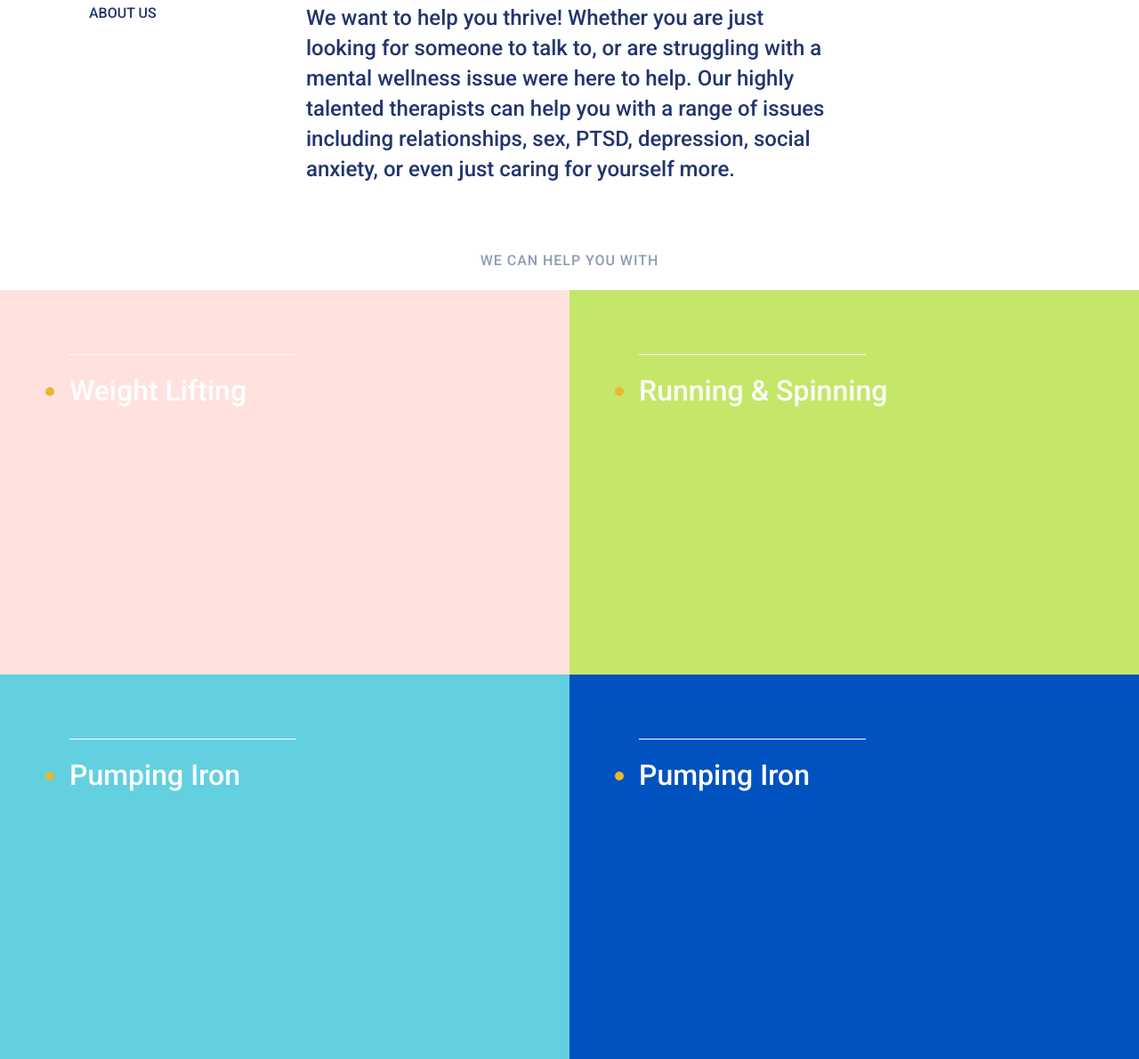
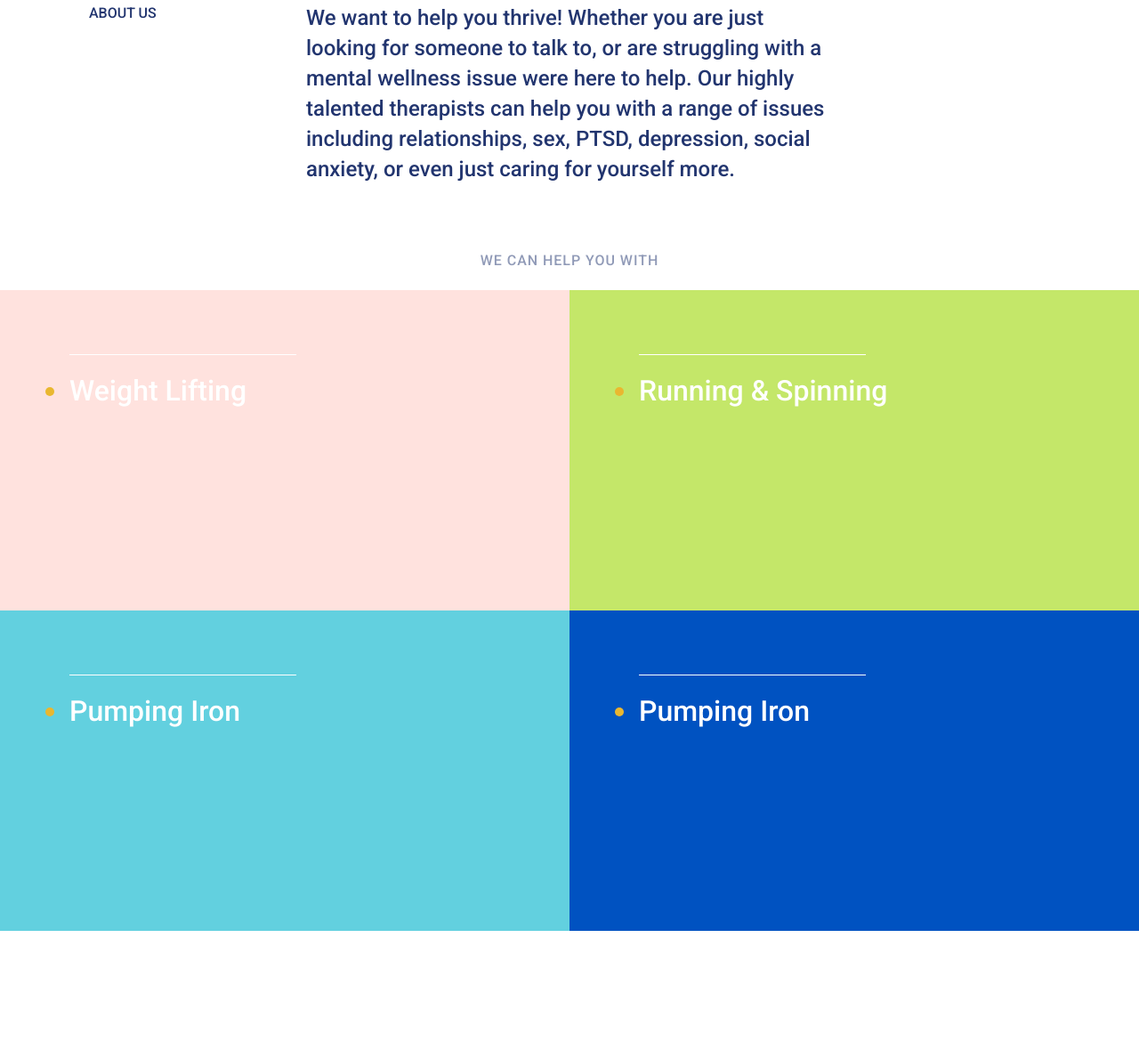
Before and after one commit to fr3xit/thrivetalk, a plain HTML site: page index.html in a window 1280 px wide. Shown: the part 1552-2742 px from the top of the page at 89% size. After the commit the page ends 2598 px from the top, so only its background shows below. Drawn offline with Linux system fonts and the light colour scheme.

Commit message:
update services-1

```diff
--- a/index.html
+++ b/index.html
@@ -85,8 +85,8 @@
 
 				<section class="help">WE CAN HELP YOU WITH</section>
 
-				<section class="services-one">
-					<div class="service-1 service">
+				<section class="services-box">
+					<div class="weight-lifting service service--size_s">
 						<div class="service__content">
 							<ul>
 								<li>
@@ -96,7 +96,7 @@
 						</div>
 					</div>
 
-					<div class="service-2 service">
+					<div class="running-spinning service service--size_s">
 						<div class="service__content">
 							<ul>
 								<li>
@@ -106,7 +106,7 @@
 						</div>
 					</div>
 
-					<div class="service-3 service">
+					<div class="iron1 service service--size_s">
 						<div class="service__content">
 							<ul>
 								<li>
@@ -116,7 +116,7 @@
 						</div>
 					</div>
 
-					<div class="service-4 service">
+					<div class="iron2 service service--size_s">
 						<div class="service__content">
 							<ul>
 								<li>
--- a/src/scss/_responsive.scss
+++ b/src/scss/_responsive.scss
@@ -4,7 +4,7 @@
 		right: 30px;
 	}
 
-	.services-one {
+	.services-box {
 		flex-wrap: wrap;
 	}
 
@@ -110,7 +110,7 @@
 		flex-direction: column;
 	}
 
-	.services-one {
+	.services-box {
 		justify-content: center;
 	}
 
--- a/src/scss/_services-one.scss
+++ b/src/scss/_services.scss
@@ -1,12 +1,21 @@
-.services-one {
+.services-box {
 	display: flex;
 }
 
 .service {
-	width: 25%;
-	min-height: 360px;
-	min-width: 360px;
-	padding-top: 72px;
+	&--size_s {
+		width: 25%;
+		min-height: 360px - 72px;
+		min-width: 360px;
+		padding-top: 72px;
+	}
+
+		&--size_b {
+		width: 33%;
+		min-height: 480px;
+		min-width: 480px;
+		padding-top: 96px;
+	}
 
 	&__content {
 		padding: 0 78px;
@@ -34,18 +43,18 @@
 	}
 }
 
-.service-1 {
+.weight-lifting {
 	background-color: #ffe2de;
 }
 
-.service-2 {
+.running-spinning {
 	background-color: #c4e769;
 }
 
-.service-3 {
+.iron1 {
 	background-color: #62d0df;
 }
 
-.service-4 {
+.iron2 {
 	background-color: #0052c1;
 }
--- a/src/scss/index.scss
+++ b/src/scss/index.scss
@@ -13,7 +13,7 @@
 @import 'thrive';
 @import 'about';
 @import 'help';
-@import 'services-one';
+@import 'services';
 
 // Adaptive
 @import 'responsive';
```
Also changed, not shown: src/css/index.css, 1 other file.
